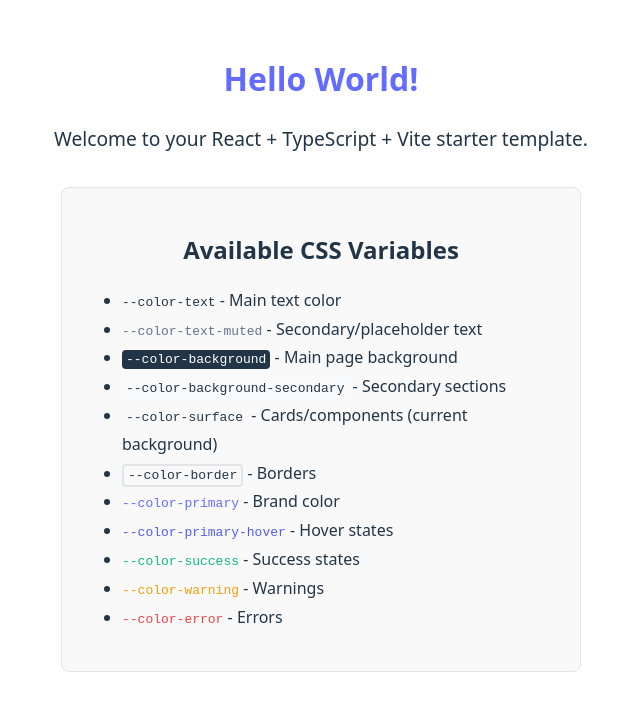
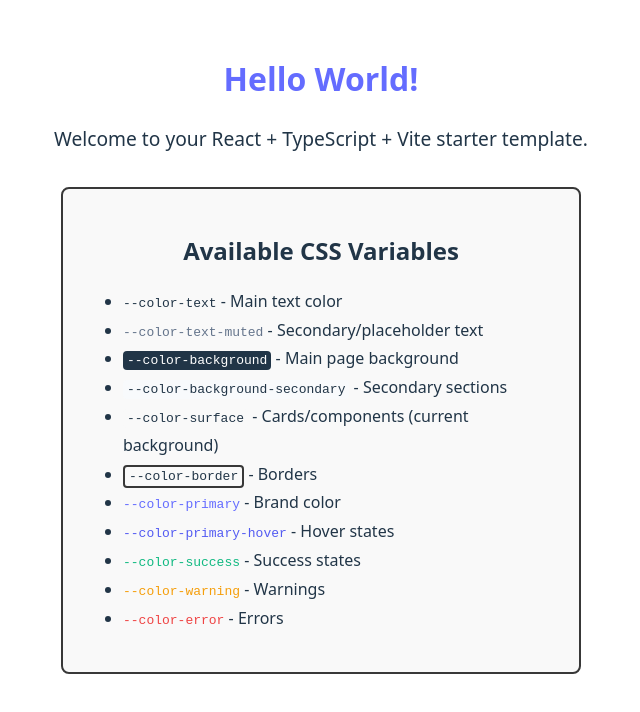
Before and after one commit to esoterik-dev/react-vite-biome-starter, a React (Vite) app: page / in a window 1280 px wide. Shown: the top 712 px of the page, without its empty margins (319-959 px from the left). Built offline with nearby package versions, Linux system fonts and the light colour scheme.

Commit message:
fix: update border styles for better visibility in light and dark themes

```diff
--- a/src/App.tsx
+++ b/src/App.tsx
@@ -10,7 +10,7 @@ function App() {
           marginTop: '2rem',
           padding: '1.5rem 1.25rem',
           backgroundColor: 'var(--color-surface)',
-          border: '1px solid var(--color-border)',
+          border: '2px solid var(--color-border)',
           borderRadius: '8px',
           maxWidth: '520px',
           margin: '2rem auto',
--- a/src/index.css
+++ b/src/index.css
@@ -13,7 +13,7 @@
   --color-background: #ffffff;
   --color-background-secondary: #f8fafc;
   --color-surface: #f9f9f9;
-  --color-border: #e1e5e9;
+  --color-border: #383838;
   --color-primary: #646cff;
   --color-primary-hover: #535bf2;
   --color-accent: #747bff;
@@ -28,7 +28,7 @@
     --color-background: #242424;
     --color-background-secondary: #1a1a1a;
     --color-surface: #2a2a2a;
-    --color-border: #383838;
+    --color-border: #f1f5f9;
     --color-primary: #646cff;
     --color-primary-hover: #535bf2;
     --color-accent: #747bff;
```
